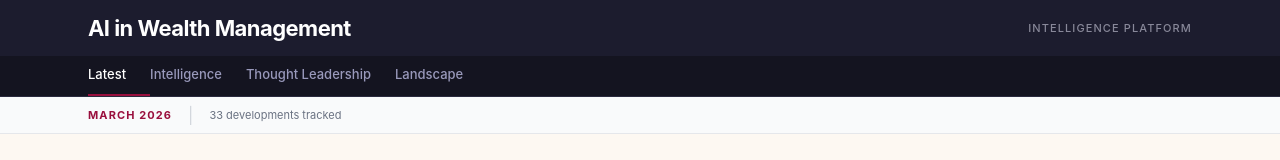
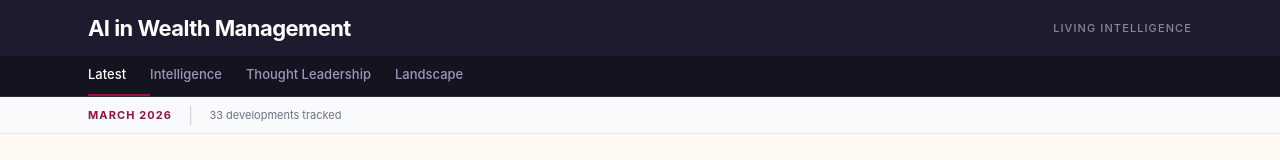
Before and after one commit to CuriosityAIAgent/living-intelligence, a Next.js app: page / in a window 1280 px wide. Shown: the top 160 px of the page. Built offline with nearby package versions, Linux system fonts and the light colour scheme.

Commit message:
Rename header tagline: Intelligence Platform → Living Intelligence
Co-Authored-By: Claude Sonnet 4.6 <noreply@anthropic.com>

```diff
--- a/components/Header.tsx
+++ b/components/Header.tsx
@@ -25,7 +25,7 @@ export default function Header() {
             </span>
           </Link>
           <span className="hidden md:block text-[11px] font-medium uppercase tracking-widest text-[#888899]">
-            Intelligence Platform
+            Living Intelligence
           </span>
         </div>
       </div>
```
